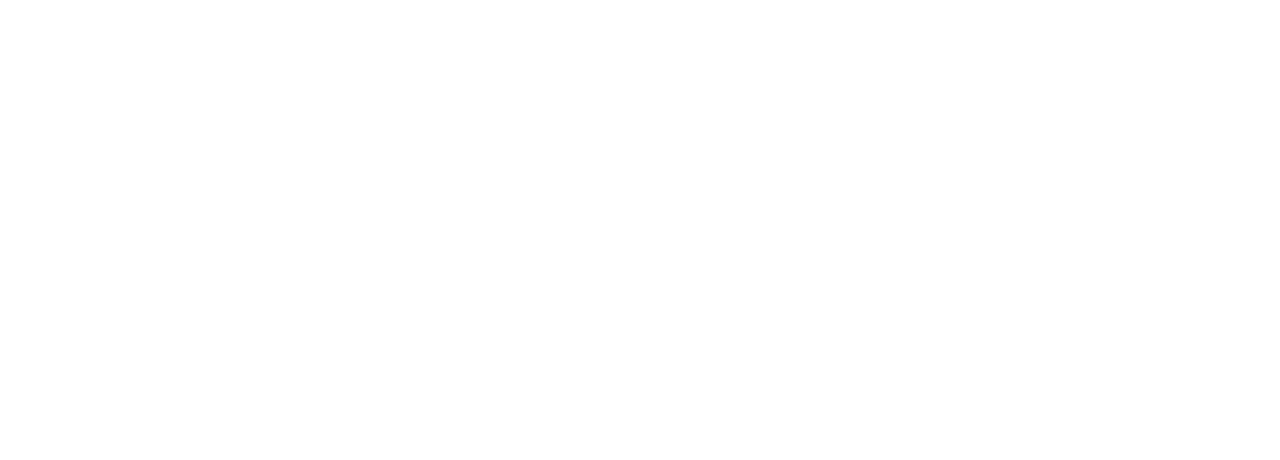
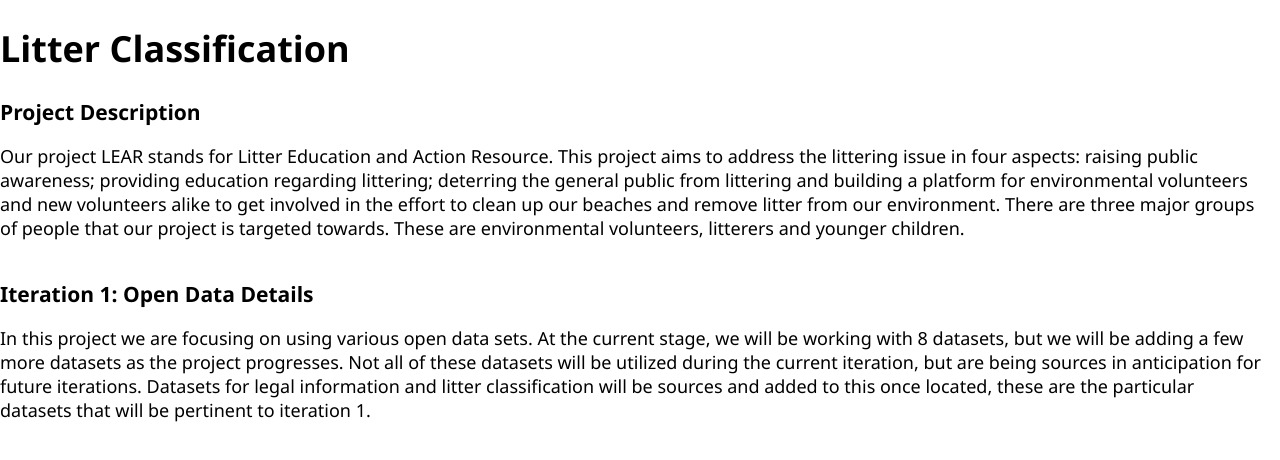
Before and after one commit to Qixin-HE/-react-node.js-express-postgresql--LEAR, a React (Create React App) app in the folder lear/: page /litterclassification in a window 1280 px wide. Shown: the top 460 px of the page. Built offline with nearby package versions, Linux system fonts and the light colour scheme.

Commit message:
More pages added.
And have added them into the router.

```diff
--- a/lear/src/App.js
+++ b/lear/src/App.js
@@ -4,6 +4,9 @@
   Route
 } from 'react-router-dom';
 import HomePage from './pages/HomePage';
+import LitterClassicationPage from './pages/LitterClassificationPage';
+import LawPage from './pages/LawPage';
+import ContactUsPage from './pages/ContactUsPage';
 import './App.css';
 
 function App() {
@@ -11,6 +14,10 @@
     <Router>
       <div className="App">
         <Route path="/" component={HomePage} exact />
+        <Route path="/litterclassification" component={LitterClassicationPage} />
+        <Route path="/law" component={LawPage} />
+        <Route path="/contactus" component={ContactUsPage} />
+
       </div>
     </Router>
 
--- /dev/null
+++ b/lear/src/pages/ContactUsPage.js
@@ -0,0 +1,20 @@
+import React from 'react';
+
+const ContactUsPage = () => (
+    <>
+        <h1>Contact Us</h1>
+        <h3>Project Description</h3>
+        <p>
+            Our project LEAR stands for Litter Education and Action Resource. This project aims to address the littering issue in four aspects: raising public awareness; providing education regarding littering; deterring the general public from littering and building a platform for environmental volunteers and new volunteers alike to get involved in the effort to clean up our beaches and remove litter from our environment. There are three major groups of people that our project is targeted towards. These are environmental volunteers, litterers and younger children.
+    </p>
+        <h3>
+            Iteration 1: Open Data Details
+    </h3>
+        <p>
+            In this project we are focusing on using various open data sets. At the current stage, we will be working with 8 datasets, but we will be adding a few more datasets as the project progresses. Not all of these datasets will be utilized during the current iteration, but are being sources in anticipation for future iterations. Datasets for legal information and litter classification will be sources and added to this once located, these are the particular datasets that will be pertinent to iteration 1.
+    </p>
+    </>
+
+);
+
+export default ContactUsPage;
--- /dev/null
+++ b/lear/src/pages/LawPage.js
@@ -0,0 +1,20 @@
+import React from 'react';
+
+const LawPage = () => (
+    <>
+        <h1>Laws and Penalties</h1>
+        <h3>Project Description</h3>
+        <p>
+            Our project LEAR stands for Litter Education and Action Resource. This project aims to address the littering issue in four aspects: raising public awareness; providing education regarding littering; deterring the general public from littering and building a platform for environmental volunteers and new volunteers alike to get involved in the effort to clean up our beaches and remove litter from our environment. There are three major groups of people that our project is targeted towards. These are environmental volunteers, litterers and younger children.
+    </p>
+        <h3>
+            Iteration 1: Open Data Details
+    </h3>
+        <p>
+            In this project we are focusing on using various open data sets. At the current stage, we will be working with 8 datasets, but we will be adding a few more datasets as the project progresses. Not all of these datasets will be utilized during the current iteration, but are being sources in anticipation for future iterations. Datasets for legal information and litter classification will be sources and added to this once located, these are the particular datasets that will be pertinent to iteration 1.
+    </p>
+    </>
+
+);
+
+export default LawPage;
--- /dev/null
+++ b/lear/src/pages/LitterClassificationPage.js
@@ -0,0 +1,20 @@
+import React from 'react';
+
+const LitterClassicationPage = () => (
+    <>
+        <h1>Litter Classification</h1>
+        <h3>Project Description</h3>
+        <p>
+            Our project LEAR stands for Litter Education and Action Resource. This project aims to address the littering issue in four aspects: raising public awareness; providing education regarding littering; deterring the general public from littering and building a platform for environmental volunteers and new volunteers alike to get involved in the effort to clean up our beaches and remove litter from our environment. There are three major groups of people that our project is targeted towards. These are environmental volunteers, litterers and younger children.
+    </p>
+        <h3>
+            Iteration 1: Open Data Details
+    </h3>
+        <p>
+            In this project we are focusing on using various open data sets. At the current stage, we will be working with 8 datasets, but we will be adding a few more datasets as the project progresses. Not all of these datasets will be utilized during the current iteration, but are being sources in anticipation for future iterations. Datasets for legal information and litter classification will be sources and added to this once located, these are the particular datasets that will be pertinent to iteration 1.
+    </p>
+    </>
+
+);
+
+export default LitterClassicationPage;
```
